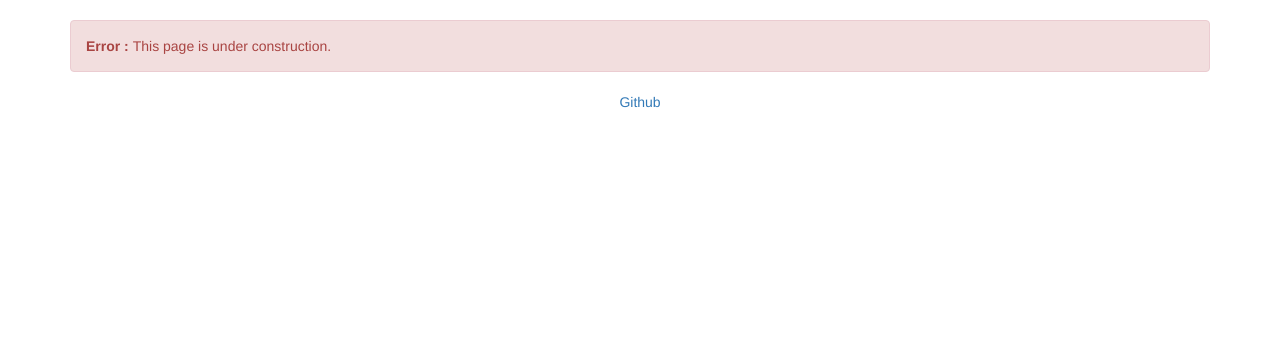
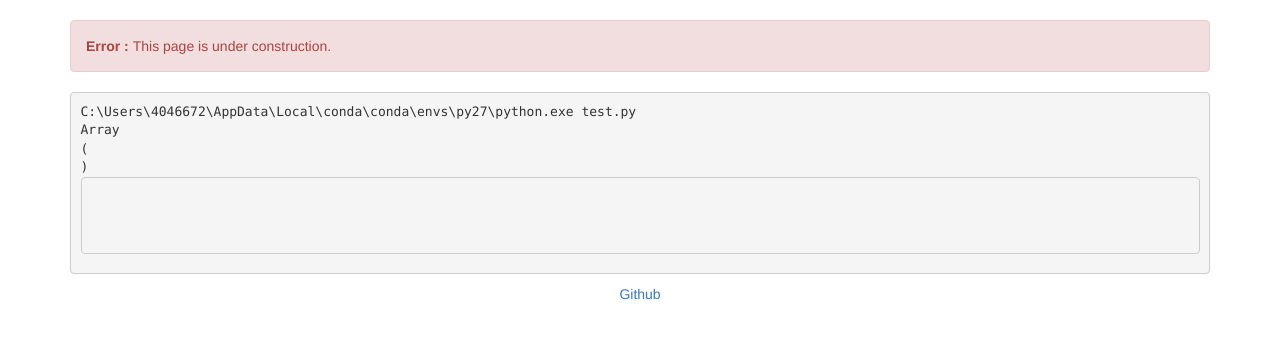
Before and after one commit to sammrai/VideoListViwer, a PHP site: page /downloading.php in a window 1280 px wide. Shown: the part 52-391 px from the top of the page. Run offline with PHP 8.4, Linux system fonts and the light colour scheme; some libraries are stand-ins or nearby versions.

Commit message:
add command excution envilonment

```diff
--- a/config.ini
+++ b/config.ini
@@ -1,5 +1,6 @@
 [download]
 download_dir = "downloads"
+python_path = "C:\Users\4046672\AppData\Local\conda\conda\envs\py27\python.exe"
 
 [design]
 themedir = "https://maxcdn.bootstrapcdn.com/bootstrap/3.3.7/css/bootstrap.min.css"
--- a/downloading.php
+++ b/downloading.php
@@ -15,6 +15,36 @@ require "includes/common.php";
 		</div>
 	</div>
 
+
+		<div class="container">
+		<!-- <div class="alert alert-danger"> -->
+
+
+		<?php
+// file name: test.php
+function excute($fullPath){
+      // 'C:\Windows\Microsoft.NET\Framework\v4.0.30319\csc';
+    exec($fullPath, $outpara);
+    echo '<PRE>';
+    echo ($fullPath);
+    echo "<br>";
+    print_r($outpara);
+    echo '<PRE>';
+}
+
+excute($fullPath =$PY_PATH.' test.py')
+
+?>
+
+
+		<!-- </div> -->
+	</div>
+
+
 	<?php include("includes/footer.php");?>
+
+
+
+
 	</body>
 </html>
--- a/includes/common.php
+++ b/includes/common.php
@@ -189,5 +189,5 @@ error_reporting(E_ALL);
 $config_file ="config.ini";
 $ini_array = parse_ini_file($config_file);
 $DL_DIR=$ini_array["download_dir"];
-
+$PY_PATH=$ini_array["python_path"]
 ?>
```
Also changed, not shown: 1 other file.
